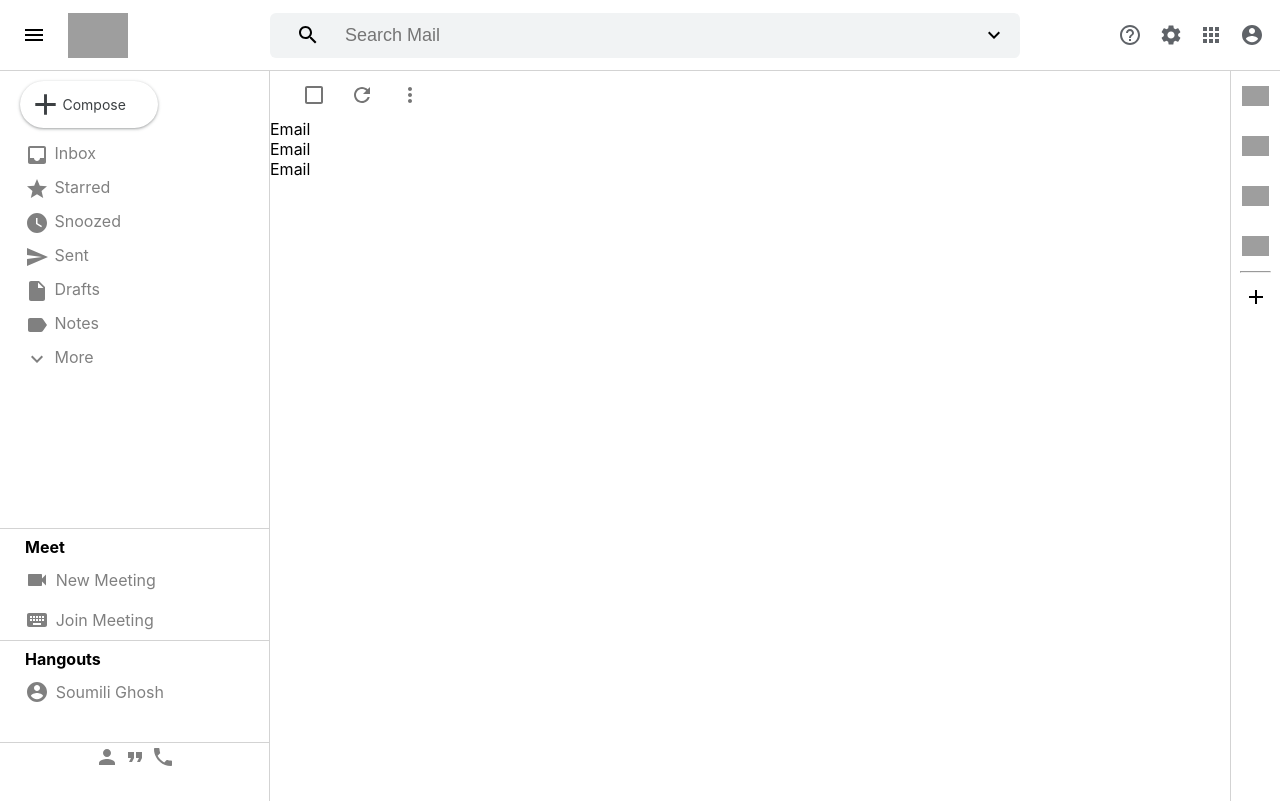
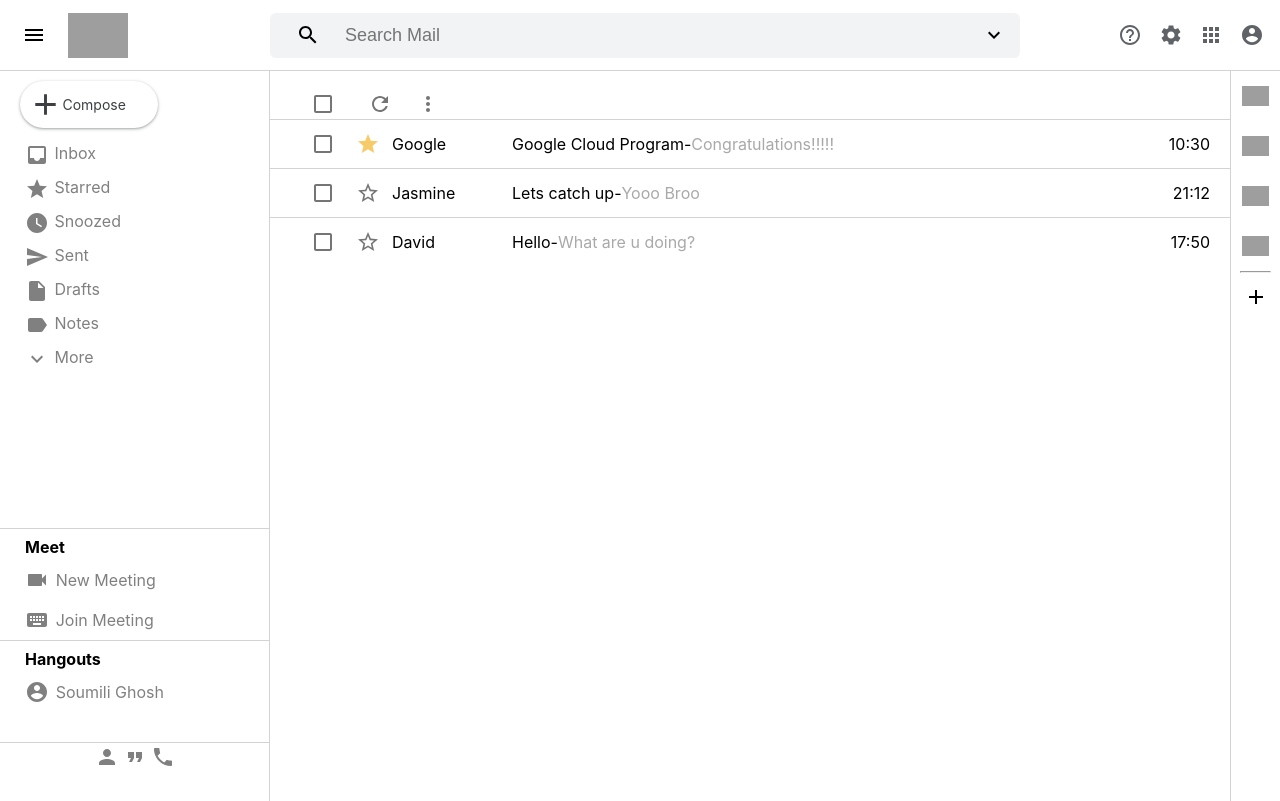
Before and after one commit to Soumili-Ghosh3/gmail-clone, a React (Create React App) app: page / in a window 1280 px wide. Built offline with nearby package versions, Linux system fonts and the light colour scheme; grey boxes are pictures that could not be loaded.

Commit message:
Final changes done

```diff
--- a/src/components/emailItem/EmailItem.js
+++ b/src/components/emailItem/EmailItem.js
@@ -1,12 +1,55 @@
-import React from 'react'
+import React, {useState} from 'react'
 import styled from 'styled-components'
+import {Checkbox} from '@material-ui/core'
+import StarIcon from '@material-ui/icons/Star';
+import IconButton from '@material-ui/core/IconButton';
+import StarBorderIcon from '@material-ui/icons/StarBorder';
 
-function EmailItem() {
+function EmailItem({starred, from, subject, message, received, read}) {
+
+    const [star, setStar] = useState(starred)
+
     return (
-        <div>
-            Email
-        </div>
+        <Wrapper>
+            <Checkbox />
+            <IconButton onClick={() => star ? setStar(false) : setStar(true)}>
+                {
+                    star ? (
+                        <StarIcon htmlColor='#f7cb69'/>
+                    ) : (
+                        <StarBorderIcon />
+                    )
+                }
+            </IconButton>
+
+            <p className={!read && 'unread'}>{from}</p>
+
+            <div>
+                <p className={!read && 'unread'}>{subject}</p> - <span>{message}</span>
+            </div>
+
+            <p className={!read && 'unread'}>{received}</p>
+        </Wrapper>
     )
 }
 
 export default EmailItem
+
+const Wrapper = styled.div`
+    padding-left: 32px;
+    border-top: 1px solid lightgray;
+    display: grid;
+    grid-template-columns: min-content min-content 120px auto min-content;
+    cursor: pointer;
+    align-items: center;
+    padding-right: 20px;
+
+    div{
+        display: flex;
+
+        span{
+            color: darkgray;
+        }
+    }
+
+`
--- a/src/components/layout/EmailsView.js
+++ b/src/components/layout/EmailsView.js
@@ -1,6 +1,6 @@
 import React from 'react'
 import styled from 'styled-components'
-import CheckBoxOutlineBlankIcon from '@material-ui/icons/CheckBoxOutlineBlank';
+import {Checkbox} from '@material-ui/core'
 import RefreshIcon from '@material-ui/icons/Refresh';
 import MoreVertIcon from '@material-ui/icons/MoreVert';
 import IconButton from '@material-ui/core/IconButton';
@@ -12,7 +12,7 @@
         <Wrapper>
             <TopWrapper>
                 <IconButton>
-                   <CheckBoxOutlineBlankIcon />
+                   <Checkbox />
                 </IconButton>
 
                 <IconButton>
--- a/src/temp/EmailData.js
+++ b/src/temp/EmailData.js
@@ -5,7 +5,7 @@
         subject: 'Google Cloud Program',
         message: 'Congratulations!!!!!',
         received: '10:30',
-        read: 'true'
+        read: 'true',
     },
 
     {
@@ -14,7 +14,7 @@
         subject: 'Lets catch up',
         message: 'Yooo Broo',
         received: '21:12',
-        read: 'false'
+        read: 'false',
     },
 
     {
@@ -23,6 +23,6 @@
         subject: 'Hello',
         message: 'What are u doing?',
         received: '17:50',
-        read: 'true'
+        read: 'true',
     }
 ]
```
Also changed, not shown: 1 other file (tests, documents, lock files or other folders).
